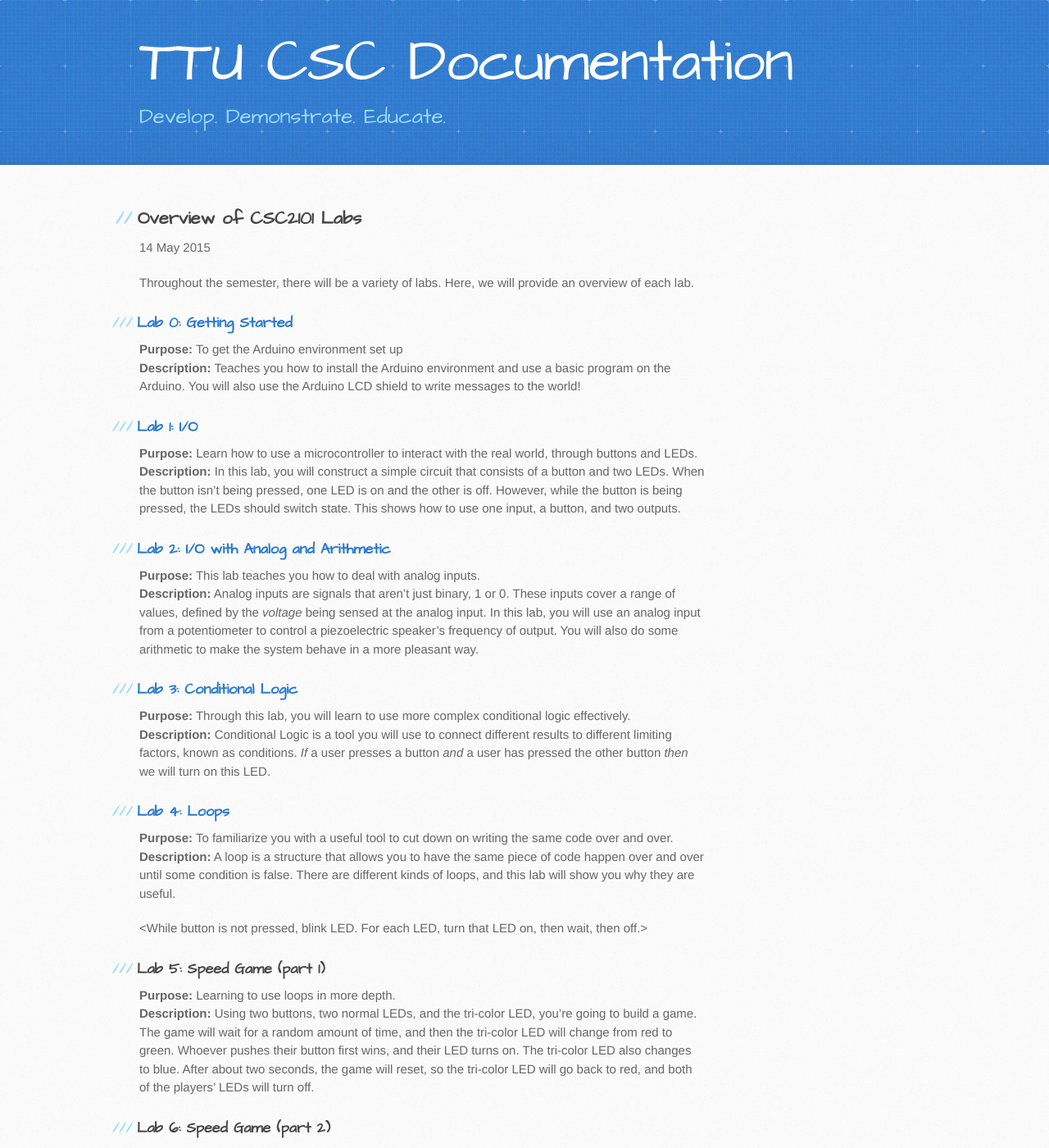
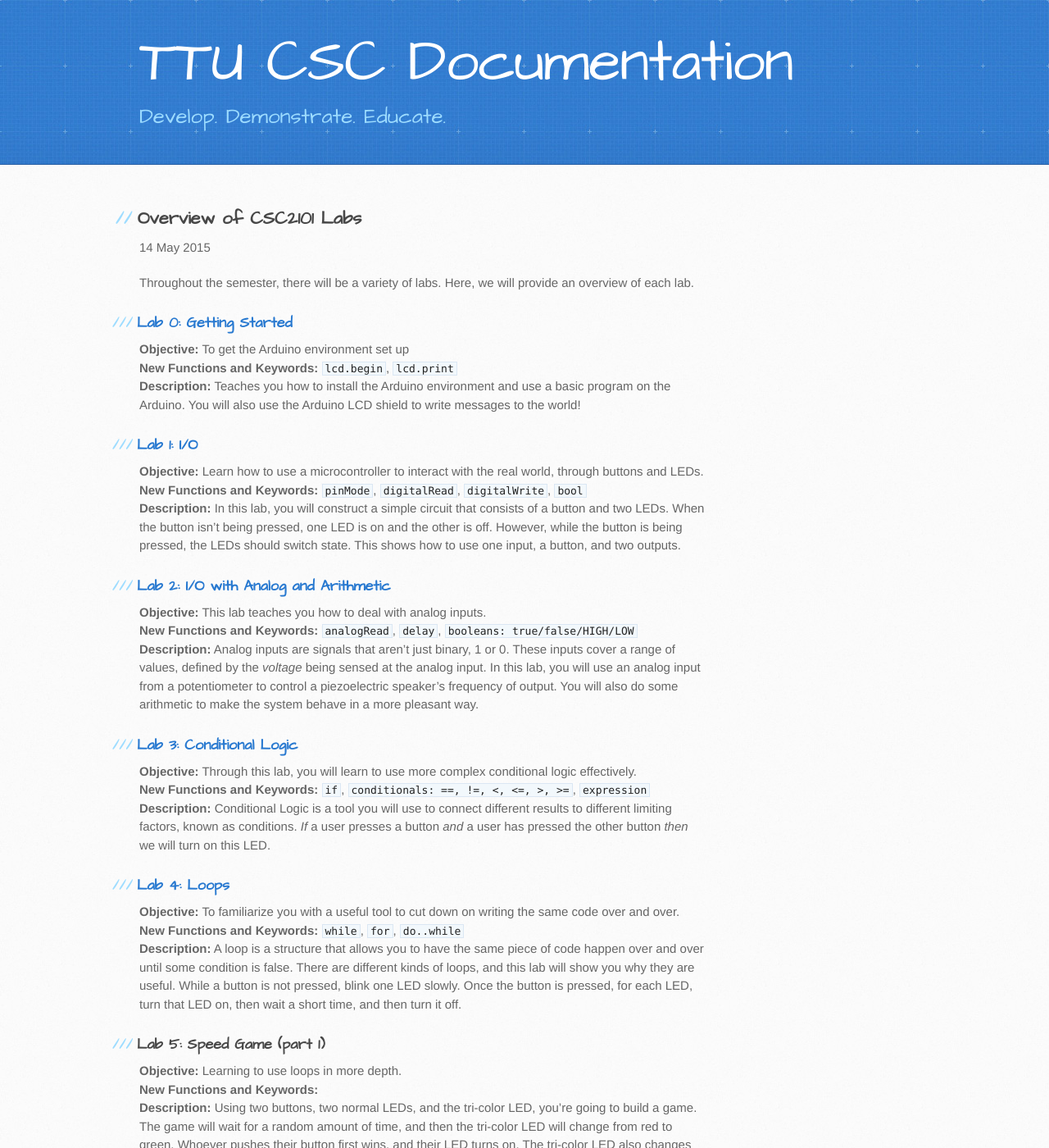
Before and after one commit to TTU-CSC/ttu-csc.github.com, a Jekyll site: the page built from _posts/2015-05-14-labs-overview.markdown, in a window 1280 px wide and 1400 px high. Shown: the whole window at 82% size. Built offline with Jekyll 4.4.1, drawn with Linux system fonts in a browser that asks for light colours; some of the changed text lies outside the part shown.

Commit message:
Continued updates

```diff
--- a/_posts/2015-05-14-lab-2-IO-analog.markdown
+++ b/_posts/2015-05-14-lab-2-IO-analog.markdown
@@ -44,7 +44,3 @@
 **Troubleshooting Tips**
 
 1. Make sure that the potentiometer is connected to `A0`!
-
-**Questions**
-
-1.
--- a/_posts/2015-05-14-labs-overview.markdown
+++ b/_posts/2015-05-14-labs-overview.markdown
@@ -8,49 +8,58 @@
 Throughout the semester, there will be a variety of labs. Here, we will provide an overview of each lab.
 
 ### [Lab 0: Getting Started]({% post_url 2015-05-11-getting-started %})
-**Purpose:** To get the Arduino environment set up
+**Objective:** To get the Arduino environment set up
+**New Functions and Keywords:** `lcd.begin`, `lcd.print`
 **Description:** Teaches you how to install the Arduino environment and use a basic program on the Arduino. You will also use the Arduino LCD shield to write messages to the world!
 
 ### [Lab 1: I/O]({% post_url 2015-05-12-lab-1-IO %})
-**Purpose:** Learn how to use a microcontroller to interact with the real world, through buttons and LEDs.
+**Objective:** Learn how to use a microcontroller to interact with the real world, through buttons and LEDs.
+**New Functions and Keywords:** `pinMode`, `digitalRead`, `digitalWrite`, `bool`
 **Description:** In this lab, you will construct a simple circuit that consists of a button and two LEDs. When the button isn't being pressed, one LED is on and the other is off. However, while the button is being pressed, the LEDs should switch state. This shows how to use one input, a button, and two outputs.
 
 ### [Lab 2: I/O with Analog and Arithmetic]({% post_url 2015-05-14-lab-2-IO-analog %})
-**Purpose:** This lab teaches you how to deal with analog inputs.
+**Objective:** This lab teaches you how to deal with analog inputs.
+**New Functions and Keywords:** `analogRead`, `delay`, `booleans: true/false/HIGH/LOW`
 **Description:** Analog inputs are signals that aren't just binary, 1 or 0. These inputs cover a range of values, defined by the *voltage* being sensed at the analog input. In this lab, you will use an analog input from a potentiometer to control a piezoelectric speaker's frequency of output. You will also do some arithmetic to make the system behave in a more pleasant way.
 
 ### [Lab 3: Conditional Logic]({% post_url 2015-06-01-lab-3-conditional-logic %})
-**Purpose:** Through this lab, you will learn to use more complex conditional logic effectively.
+**Objective:** Through this lab, you will learn to use more complex conditional logic effectively.
+**New Functions and Keywords:** `if`, `conditionals: ==, !=, <, <=, >, >=`, `expression`
 **Description:** Conditional Logic is a tool you will use to connect different results to different limiting factors, known as conditions. *If* a user presses a button *and* a user has pressed the other button *then* we will turn on this LED.
 
 ### [Lab 4: Loops]({% post_url 2015-06-02-lab-4-loops %})
-**Purpose:** To familiarize you with a useful tool to cut down on writing the same code over and over.
-**Description:** A loop is a structure that allows you to have the same piece of code happen over and over until some condition is false. There are different kinds of loops, and this lab will show you why they are useful.
-
-<While button is not pressed, blink LED. For each LED, turn that LED on, then wait, then off.>
+**Objective:** To familiarize you with a useful tool to cut down on writing the same code over and over.
+**New Functions and Keywords:** `while`, `for`, `do..while`
+**Description:** A loop is a structure that allows you to have the same piece of code happen over and over until some condition is false. There are different kinds of loops, and this lab will show you why they are useful. While a button is not pressed, blink one LED slowly. Once the button is pressed, for each LED, turn that LED on, then wait a short time, and then turn it off.
 
 ### Lab 5: Speed Game (part 1)
-**Purpose:** Learning to use loops in more depth.
+**Objective:** Learning to use loops in more depth.
+**New Functions and Keywords:**
 **Description:** Using two buttons, two normal LEDs, and the tri-color LED, you're going to build a game. The game will wait for a random amount of time, and then the tri-color LED will change from red to green. Whoever pushes their button first wins, and their LED turns on. The tri-color LED also changes to blue. After about two seconds, the game will reset, so the tri-color LED will go back to red, and both of the players' LEDs will turn off.
 
 ### Lab 6: Speed Game (part 2)
-**Purpose:** To use loops to measure time elapsed.
+**Objective:** To use loops to measure time elapsed.
+**New Functions and Keywords:**
 **Description:** Here, we will build the speed game from last time, but using the Arduino LCD Shield. The buttons on the shield will be used instead of the buttons from last time, and all of the LEDs will be replaced with the LCD. On the LCD, we want to show what state we're in, whether that's waiting on the random time to elapse, waiting on a user to push a button, or showing the end game screen. On the end game screen, we want to show who won and how long it took each user to push their button.
 
 ### Lab 7: A/C unit
-**Purpose:** Responding to changing conditions iteratively. (PWM + loops)
+**Objective:** Responding to changing conditions iteratively. (PWM + loops)
+**New Functions and Keywords:**
 **Description:** We're going to simulate a thermostat, reading the temperature of the surrounding environment to decide whether we need to apply A/C or not, and how cold to make it. We will use an LED to represent the A/C unit, and we'll assume that the fan is on at all times. The more the A/C is on, the colder the air will be, so we'll be pulsing the LED, and the greater the percentage of time that the LED is on, the colder the air is that we're representing.
 
 ### Lab 8: Temperature logger
-**Purpose:** Learn about arrays
+**Objective:** Learn about arrays
+**New Functions and Keywords:**
 **Description:** We want to store temperature readings in an array that the user can browse through. When they push the start button, we will record ten temperature readings, spaced one second apart. The user will then be able to scroll through them using the buttons on the LCD shield.
 
 ### Lab 9: Music Box
-**Purpose:** Learn about structs
+**Objective:** Learn about structs
+**New Functions and Keywords:**
 **Description:** Using an array of structs that consist of a frequency and a length, students will play songs.
 
 ### Lab 10: Weight sensor
-**Purpose:** Do something interesting and practical
+**Objective:** Do something interesting and practical
+**New Functions and Keywords:**
 **Description:** Using the force sensitive resistor, students will first measure the weight of a reference item, like a nickel, and then they will measure the weight of items in terms of the reference. (like, item X weighs 5 nickels.)
 
 ### Labs 11 and 12 will be free form.
```
Also changed, not shown: _posts/2015-05-11-getting-started.markdown (+10 -0 lines), _posts/2015-06-02-lab-4-loops.markdown (+21 -0 lines).
